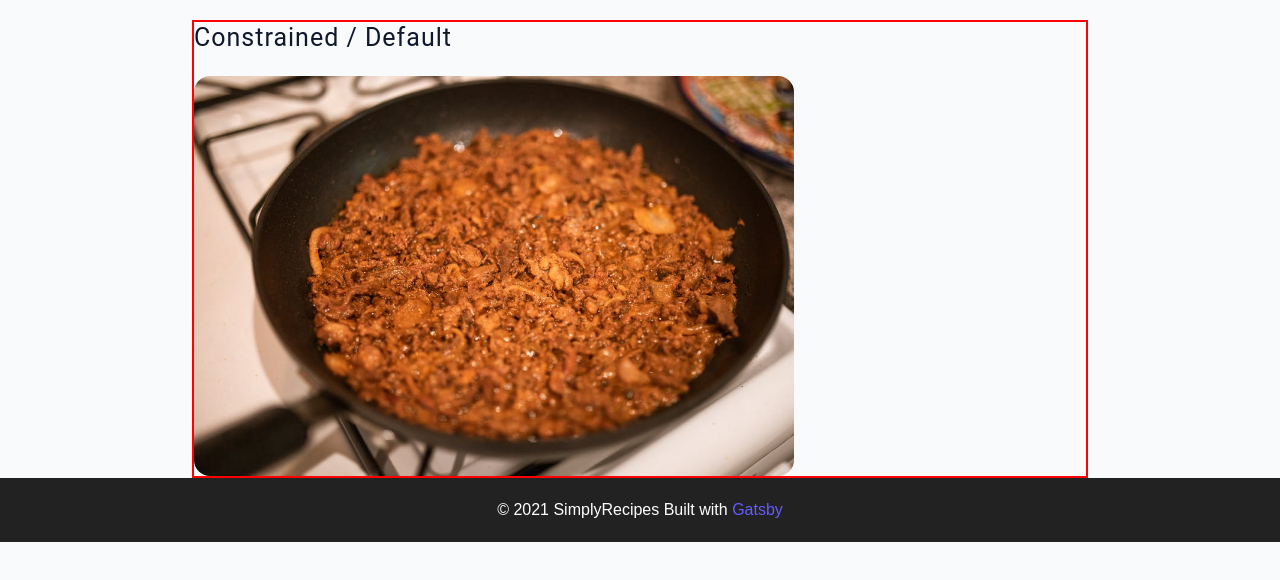
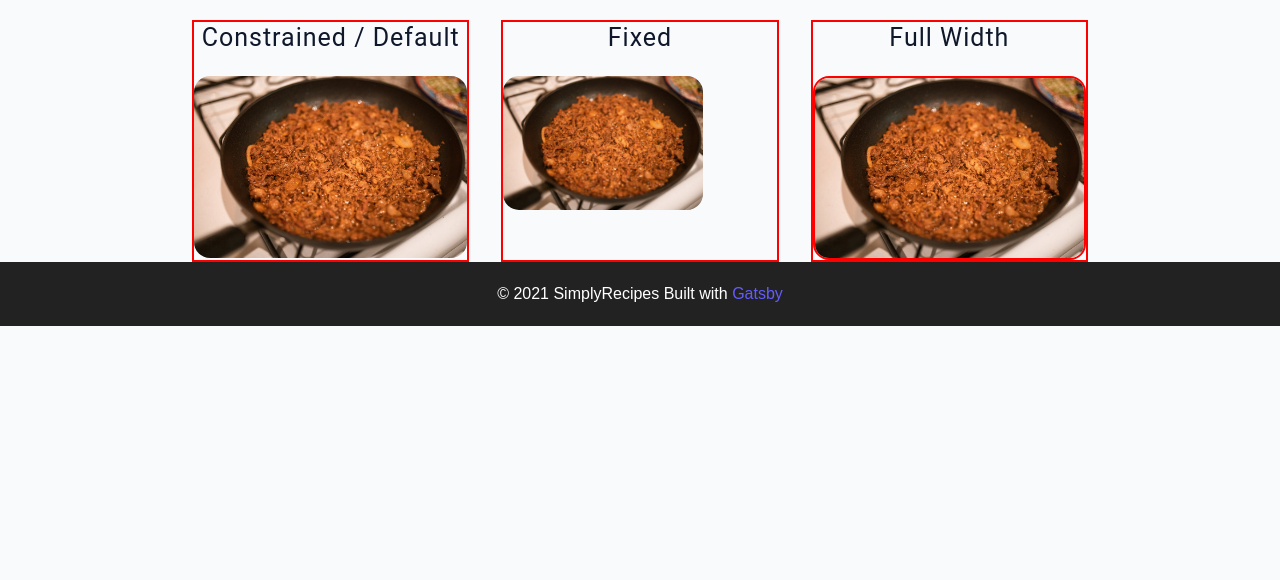
Before and after one commit to marcelo1811/gatsby-simply-recipes, a Gatsby site: page / in a window 1280 px wide. Shown: the part 162-742 px from the top of the page. Built offline with nearby package versions, Linux system fonts and the light colour scheme; Gatsby itself is replaced by a stand-in of ours.

Commit message:
feat: add image examples

```diff
--- a/src/components/Images.js
+++ b/src/components/Images.js
@@ -10,11 +10,33 @@
         <StaticImage
           src="../assets/images/recipes/recipe-1.jpeg"
           alt="food"
-          height={400}
           placeholder="tracedSVG"
           layout="constrained"
           className="example-img"
           as="section"
+        />
+      </article>
+      <article>
+        <h4>fixed</h4>
+        <StaticImage
+          src="../assets/images/recipes/recipe-1.jpeg"
+          alt="food"
+          placeholder="blurred"
+          layout="fixed"
+          width={200}
+          className="example-img"
+          as="div"
+        />
+      </article>
+      <article>
+        <h4>full width</h4>
+        <StaticImage
+          src="../assets/images/recipes/recipe-1.jpeg"
+          alt="food"
+          placeholder="dominantcolor"
+          layout="fullWidth"
+          className="example-img"
+          as="article"
         />
       </article>
     </Wrapper>
@@ -24,12 +46,18 @@
 const Wrapper = styled.section`
   width: 70vw;
   margin: 0 auto;
+  display: grid;
+  text-align: center;
+  gap: 2rem;
   article {
     border: 2px solid red;
   }
   .example-img {
     border-radius: 1rem;
   }
+  @media (min-width: 992px) {
+    grid-template-columns: repeat(3, 1fr);
+  }
 `
 
 export default Images
```
